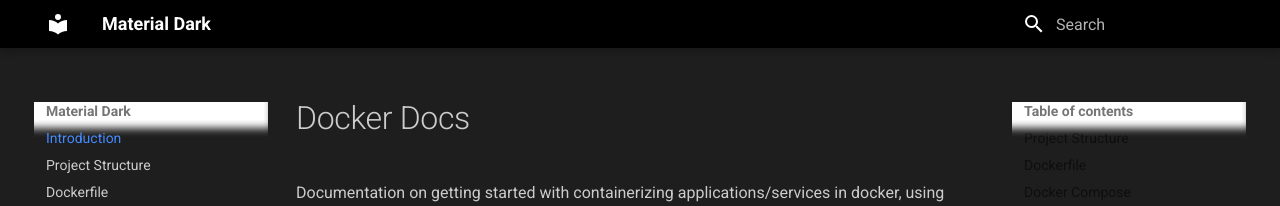
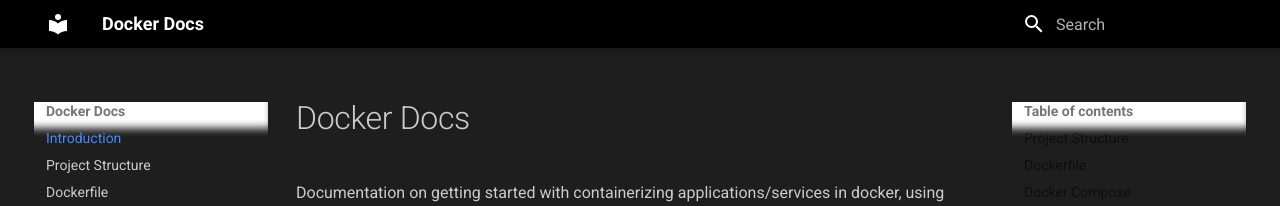
Before and after one commit to cryocaustik/docker-docs, an MkDocs documentation site: the page built from docs/index.md, in a window 1280 px wide. Shown: the top 206 px of the page. Built offline with MkDocs 1.6.1 and Material for MkDocs 9.7.7, drawn with Linux system fonts in a browser that asks for light colours.

Commit message:
+.gitignore and doc name fix

```diff
--- a/mkdocs.yml
+++ b/mkdocs.yml
@@ -1,4 +1,4 @@
-site_name: Material Dark
+site_name: Docker Docs
 
 theme:
   name: material
```
Also changed, not shown: 1 other file.
